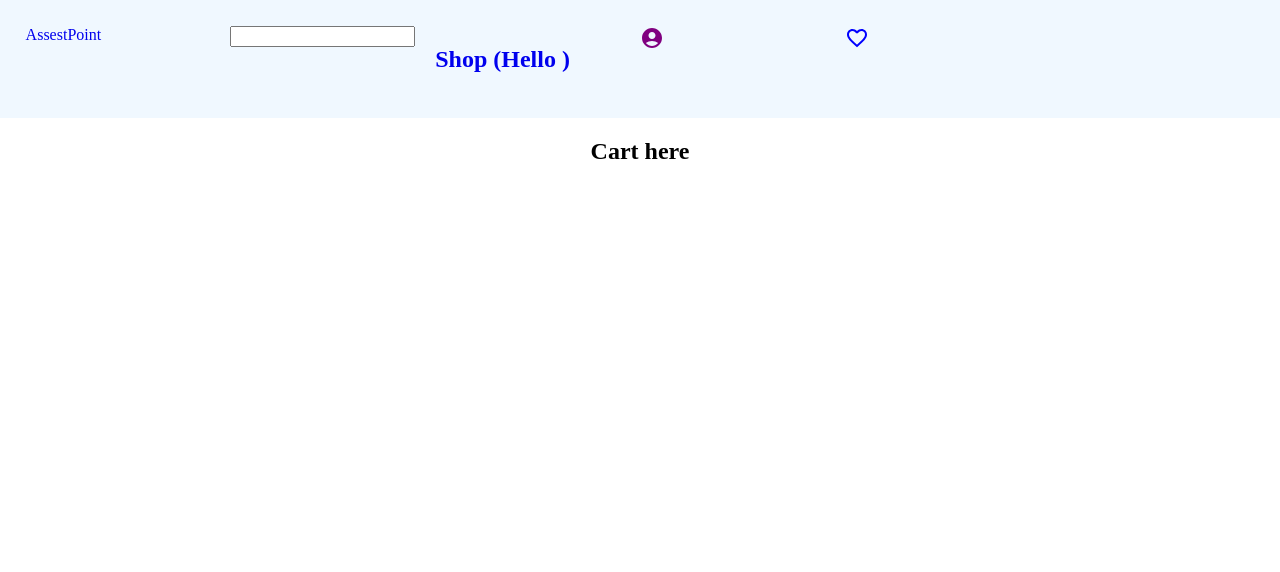
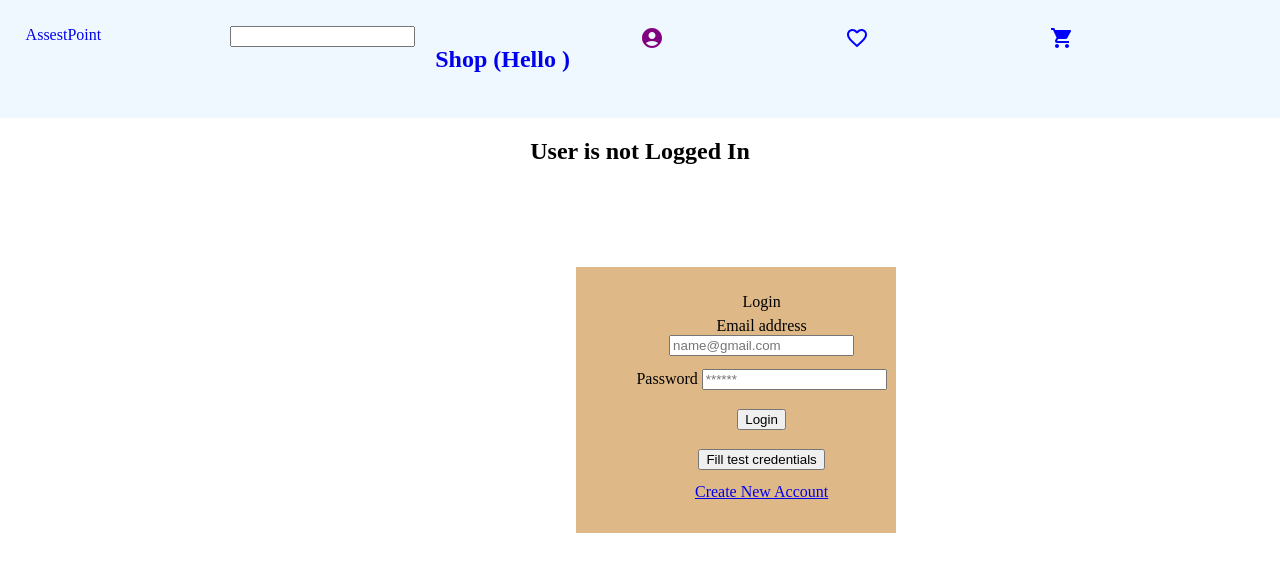
Before and after one commit to sarb001/AssestPoint-Ecom-WebApp, a React (Vite) app in the folder Ecom-App/: page /cart in a window 1280 px wide. Shown: the top 572 px of the page. Built offline with nearby package versions, Linux system fonts and the light colour scheme; no server answers.

Commit message:
Feat- Wishlist + Cart ProtectedRoute Done

```diff
--- a/Ecom-App/src/Components/Cart.jsx
+++ b/Ecom-App/src/Components/Cart.jsx
@@ -1,11 +1,24 @@
-import React from 'react'
-import NavMenu from './NavMenu'
+import React from 'react';
+import { useNavigate } from 'react-router-dom';
+import Login from './Login';
+
 
 const Cart = () => {
+
+  const navigate =  useNavigate();
+  const  userisloggedin = JSON.parse(localStorage.getItem('userinfo'))
+
   return (
     <div>
             <div className="cart-container" style = {{textAlign:'center'}}>
-            <h2> Cart here  </h2>
+            { userisloggedin ? (
+            <>
+                 <h2> Cart here  </h2>
+            </>) :
+            (<>
+                 <h2>  User is not Logged In </h2>
+                 <Login />
+            </>) }
         </div>
 
     </div>
--- a/Ecom-App/src/Components/NavMenu.jsx
+++ b/Ecom-App/src/Components/NavMenu.jsx
@@ -5,17 +5,13 @@ import '../Styles/NavMenu.css';
 
 import AccountCircleIcon from '@mui/icons-material/AccountCircle';
 import FavoriteBorderIcon from '@mui/icons-material/FavoriteBorder';
+import ShoppingCart from '@mui/icons-material/ShoppingCart';
 // import ShoppingCartIcon from '@mui/icons-material/ShoppingCart';
 
 const NavMenu = () => {
 
    const navigate =  useNavigate();
    const userisloggedin = JSON.parse(localStorage.getItem('userinfo'))
-
-  //  const handlelogout = () => {
-  //       localStorage.removeItem('LoggedIn');
-  //       navigate('/login');
-  //  }
 
 
   return (
@@ -45,37 +41,12 @@ const NavMenu = () => {
                     <span>  <FavoriteBorderIcon   sx = {{ color : 'blue' }} />  </span>
                   </Link>
                  </div>
+
                 <div className="header-cart">
-
-
-
-                  {/* {userisloggedin ?  (
-                   <>
-                     <Link to = "/cart" className='header-link'>
-                        <span>  <ShoppingCartIcon   sx = {{ color : 'blue' }} />
-                          User is Logged in@@@@@
-                         </span>
-                    </Link>
-                   </>)
-                  : (
-                  <>
-                        <h1> User is not Logged IN !!!!!!!!  </h1>
-                  </>)} */}
-
-                 </div>
-
-
-                  {/* {userisloggedin ? (
-                  <>
-                    <div className="logout-functionality">
-                         <button onClick = {handlelogout}> Logout  </button>
-                    </div>
-                  </>) : (
-                  <>
-
-                  </>)} */}
-
-
+                 <Link to = "/cart" className='header-link'>
+                      <span>  <ShoppingCart    sx = {{ color : 'blue' }}  />   </span>
+                 </Link>
+                </div>
 
              </div>
         </header>
--- a/Ecom-App/src/Components/UserAccess.jsx
+++ b/Ecom-App/src/Components/UserAccess.jsx
@@ -17,7 +17,7 @@ const UserAccess = () => {
 
   return (
     <div>
-            <div className="useraccess-container" style = {{textAlign:'center'}}>
+            <div className = "useraccess-container" style = {{textAlign:'center'}}>
                     {userisloggedin ? (
                     <>
                          <h3> Lets' Logout  Now  </h3>
--- a/Ecom-App/src/Components/WishList.jsx
+++ b/Ecom-App/src/Components/WishList.jsx
@@ -1,11 +1,26 @@
-import React from 'react'
-import NavMenu from './NavMenu'
+import React from 'react';
+import { useNavigate } from 'react-router-dom';
+import Login from './Login';
+
 
 const WishList = () => {
+
+  const   navigate =  useNavigate();
+  const  userisloggedin = JSON.parse(localStorage.getItem('userinfo'))
+
   return (
     <div>
         <div className="wishlist-container" style = {{textAlign:'center'}}>
-            <h2> WishList here  </h2>
+
+            { userisloggedin ? (
+            <>
+                 <h2> WishList here  </h2>
+            </>) :
+            (<>
+                 <h2>  User is not Logged In </h2>
+                 <Login />
+            </>) }
+
         </div>
       </div>
   )
```
